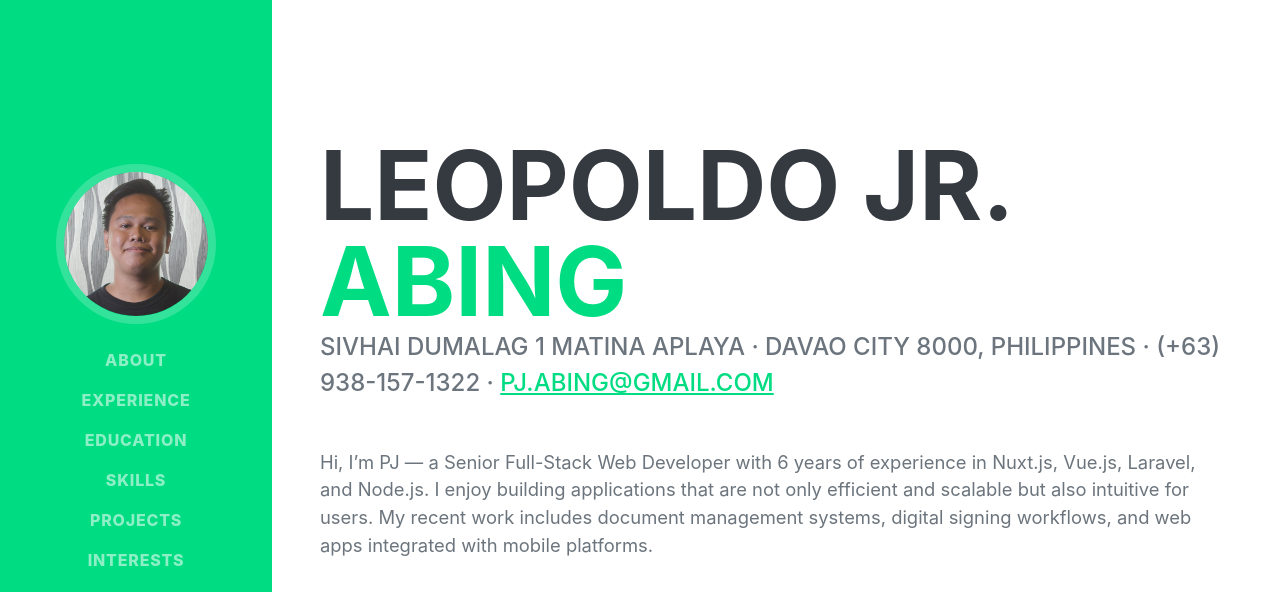
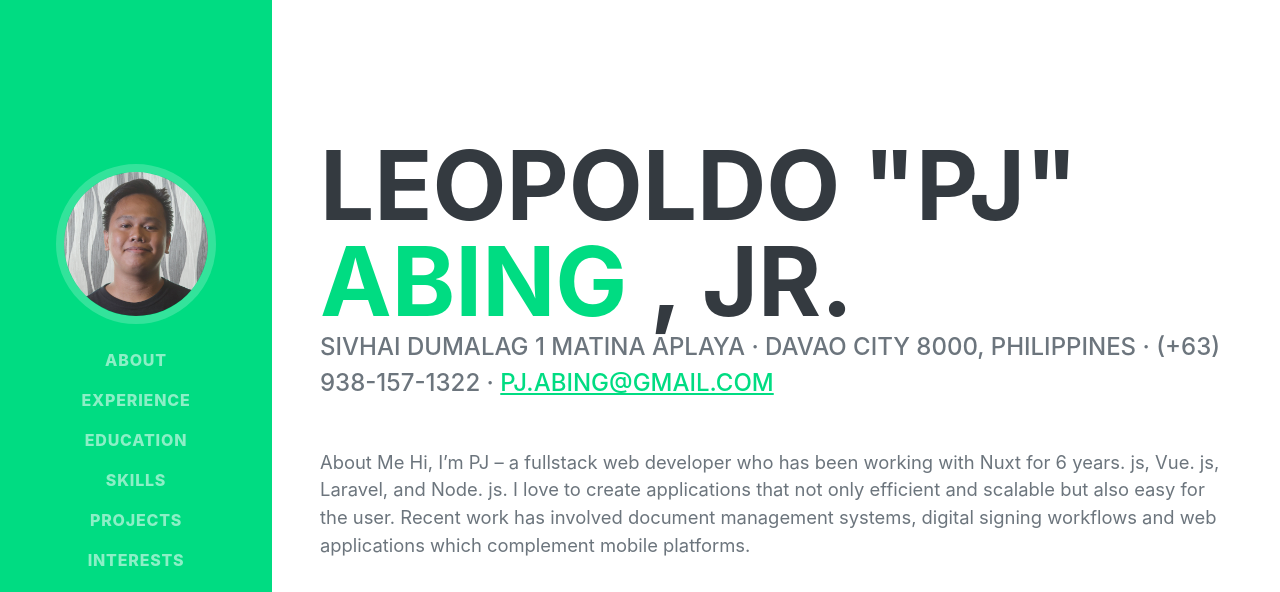
Before and after one commit to AbingPj/Portfolio, a website: page public/index.html in a window 1280 px wide. Shown: the top 592 px of the page. Drawn offline with nearby package versions, Linux system fonts and the light colour scheme; some icons are missing; a web font is replaced by a local one.

Commit message:
update pharagraph, to much more humanize

```diff
--- a/public/index.html
+++ b/public/index.html
@@ -69,17 +69,24 @@
         <section class="resume-section" id="about">
             <div class="resume-section-content">
                 <h1 class="mb-0">
-                    Leopoldo Jr.
+                    Leopoldo "PJ"
                     <span class="text-primary">Abing</span>
+                    , Jr.
                 </h1>
                 <div class="subheading mb-5">
                     SIVHAI Dumalag 1 Matina Aplaya · Davao City 8000, Philippines · (+63) 938-157-1322 ·
                     <a href="mailto:pj.abing@gmail.com">pj.abing@gmail.com</a>
                 </div>
-                <p class="lead mb-5">Hi, I’m PJ — a Senior Full-Stack Web Developer with 6 years of experience in
+                <!-- <p class="lead mb-5">Hi, I’m PJ — a Senior Full-Stack Web Developer with 6 years of experience in
                     Nuxt.js, Vue.js, Laravel, and Node.js. I enjoy building applications that are not only efficient and
                     scalable but also intuitive for users. My recent work includes document management systems, digital
-                    signing workflows, and web apps integrated with mobile platforms.</p>
+                    signing workflows, and web apps integrated with mobile platforms.</p> -->
+                <p class="lead mb-5">
+                    About Me Hi, I’m PJ – a fullstack web developer who has been working with Nuxt for 6 years. js, Vue.
+                    js, Laravel, and Node. js. I love to create applications that not only efficient and scalable but
+                    also easy for the user. Recent work has involved document management systems, digital signing
+                    workflows and web applications which complement mobile platforms.
+                </p>
                 <div class="social-icons">
                     <a class="social-icon" href="https://www.linkedin.com/in/leopoldo-abing-jr-a59893189"><i
                             class="fab fa-linkedin-in"></i></a>
```
